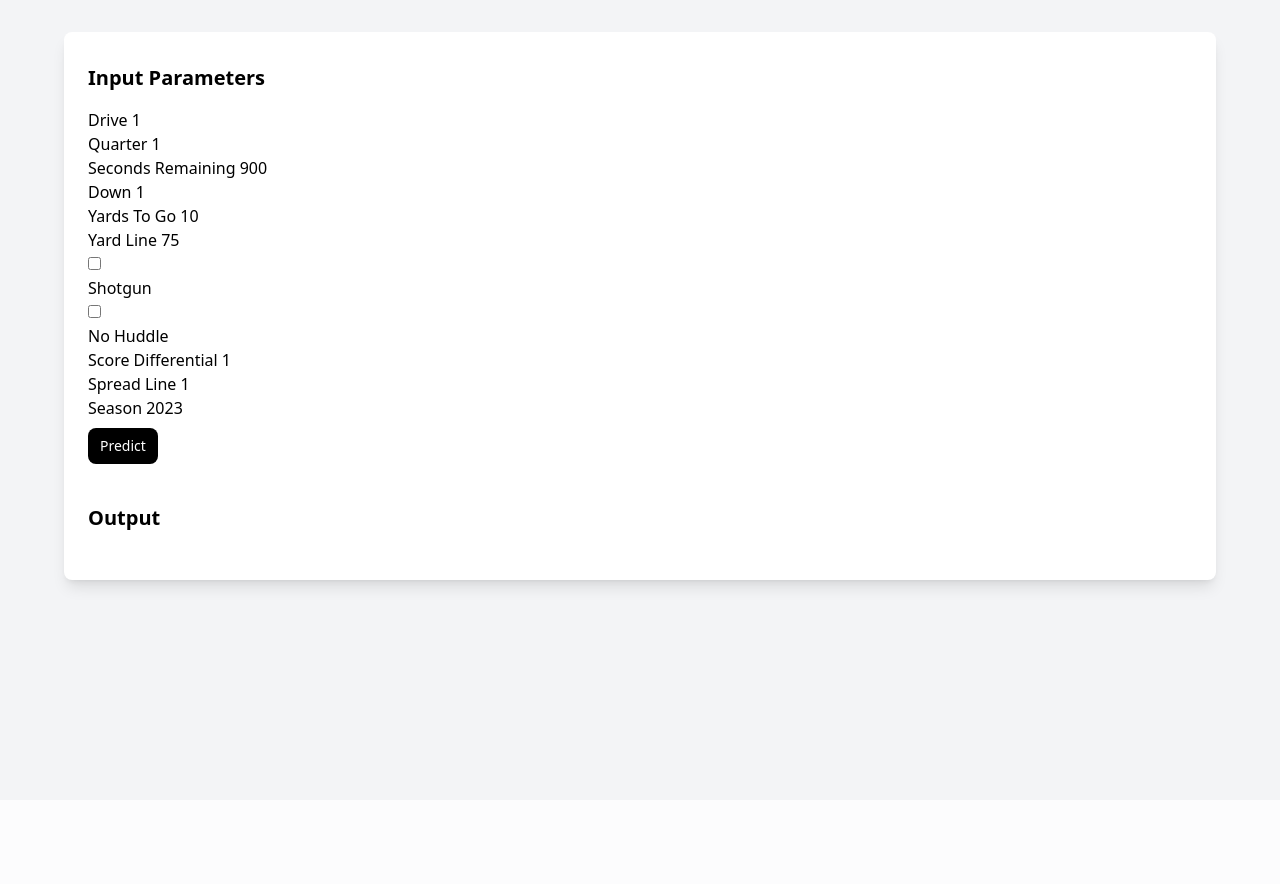
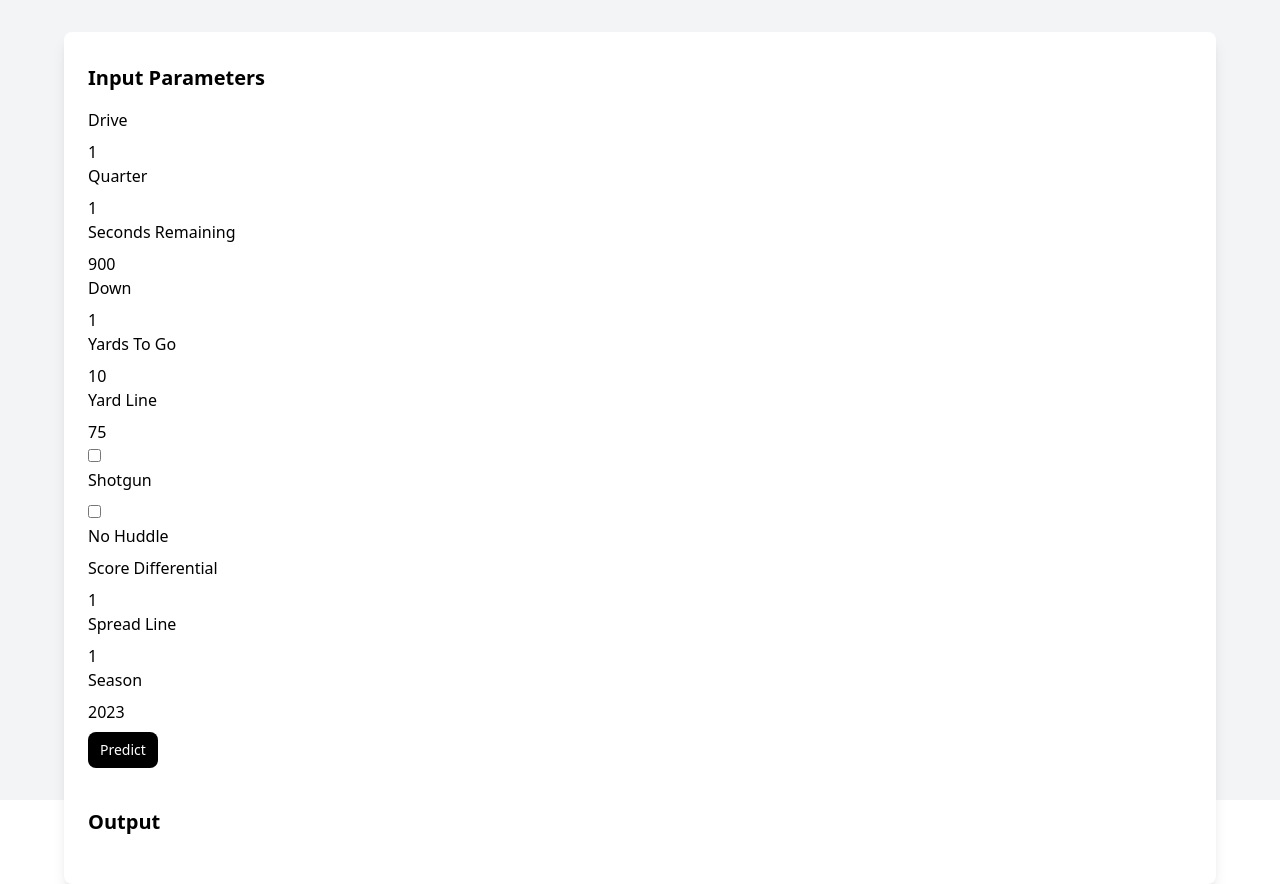
Before and after one commit to hansmissenheim/play-prediction, a Flask app: page / in a window 1280 px wide. Before the commit the page ends 595 px from the top, so only its background shows below. Run offline with Flask 3, Linux system fonts and the light colour scheme; some libraries are stand-ins or nearby versions.

Commit message:
Add styling for input parameter labels

```diff
--- a/app/static/css/main.css
+++ b/app/static/css/main.css
@@ -873,6 +873,11 @@ video {
     color: rgb(255 255 255 / var(--tw-text-opacity));
   }
 
+  .dark\:text-gray-200 {
+    --tw-text-opacity: 1;
+    color: rgb(229 231 235 / var(--tw-text-opacity));
+  }
+
   .dark\:placeholder-gray-400::-moz-placeholder {
     --tw-placeholder-opacity: 1;
     color: rgb(156 163 175 / var(--tw-placeholder-opacity));
--- a/app/templates/index.html
+++ b/app/templates/index.html
@@ -15,33 +15,33 @@
             <h1 class="text-xl font-bold mb-4">Input Parameters</h1>
             <form hx-post="/predict" hx-trigger="submit" hx-target="#output">
                 <div>
-                    <label for="drive">Drive</label>
+                    <label class="block font-medium mb-2" for="drive">Drive</label>
                     <input type="number" name="drive" value="1" />
                 </div>
 
                 <div>
-                    <label for="qtr">Quarter</label>
+                    <label class="block font-medium mb-2" for="qtr">Quarter</label>
                     <input type="number" name="qtr" value="1" />
                 </div>
 
                 <div>
-                    <label for="quarter_seconds_remaining">Seconds Remaining</label>
+                    <label class="block font-medium mb-2" for="quarter_seconds_remaining">Seconds Remaining</label>
                     <input type="number" name="quarter_seconds_remaining" value="900" />
                 </div>
 
                 <div>
-                    <label for="down">Down</label>
+                    <label class="block font-medium mb-2" for="down">Down</label>
                     <input type="number" name="down" value="1" />
                 </div>
 
                 <div>
-                    <label for="ydstogo">Yards To
+                    <label class="block font-medium mb-2" for="ydstogo">Yards To
                         Go</label>
                     <input type="number" name="ydstogo" value="10" />
                 </div>
 
                 <div>
-                    <label for="yardline_100">Yard
+                    <label class="block font-medium mb-2" for="yardline_100">Yard
                         Line</label>
                     <input type="number" name="yardline_100" value="75" />
                 </div>
@@ -50,30 +50,30 @@
                     <div>
                         <input name="shotgun" type="checkbox" value="1" />
                     </div>
-                    <label for="shotgun">Shotgun</label>
+                    <label class="block font-medium mb-2" for="shotgun">Shotgun</label>
                 </div>
 
                 <div>
                     <div>
                         <input name="no_huddle" type="checkbox" value="1" />
                     </div>
-                    <label for="no_huddle">No
+                    <label class="block font-medium mb-2" for="no_huddle">No
                         Huddle</label>
                 </div>
 
                 <div>
-                    <label for="score_differential">Score Differential</label>
+                    <label class="block font-medium mb-2" for="score_differential">Score Differential</label>
                     <input type="number" name="score_differential" value="1" />
                 </div>
 
                 <div>
-                    <label for="spread_line">Spread
+                    <label class="block font-medium mb-2" for="spread_line">Spread
                         Line</label>
                     <input type="number" name="spread_line" value="1" />
                 </div>
 
                 <div>
-                    <label for="season">Season</label>
+                    <label class="block font-medium mb-2" for="season">Season</label>
                     <input type="number" name="season" value="2023" />
                 </div>
 
```
